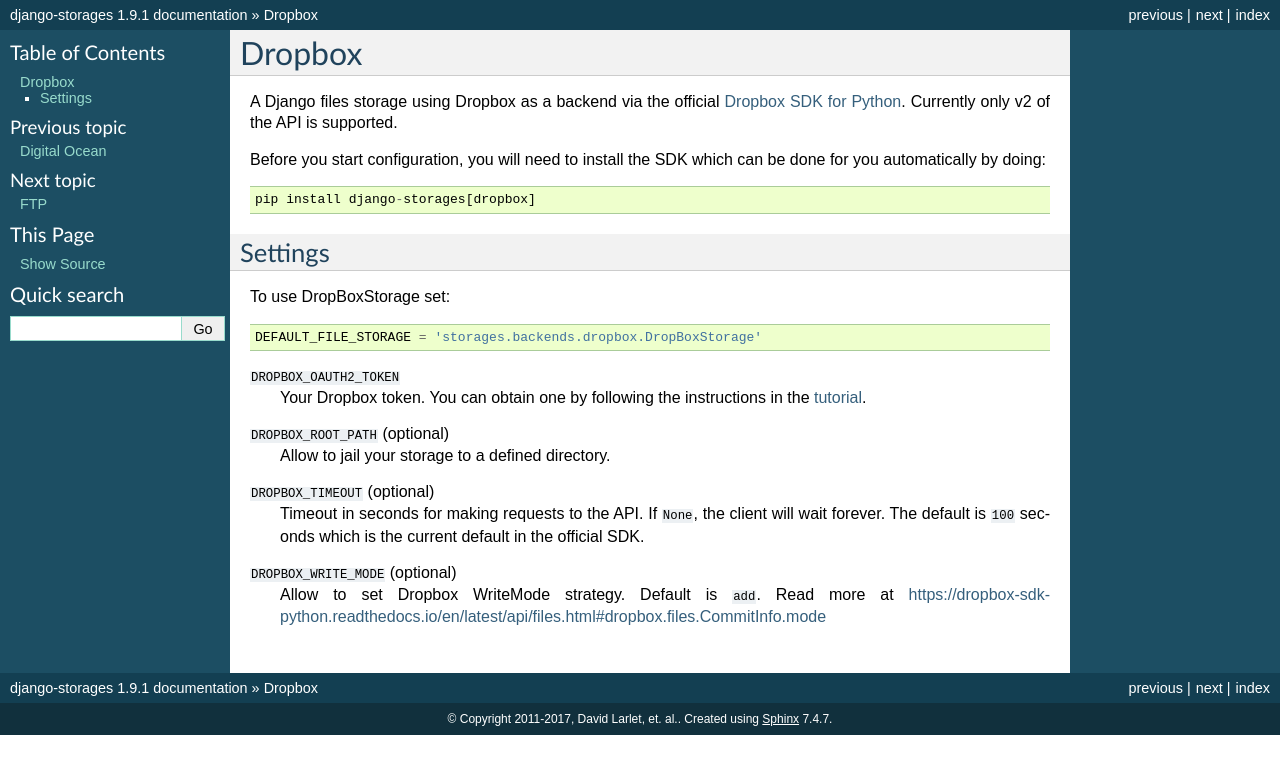
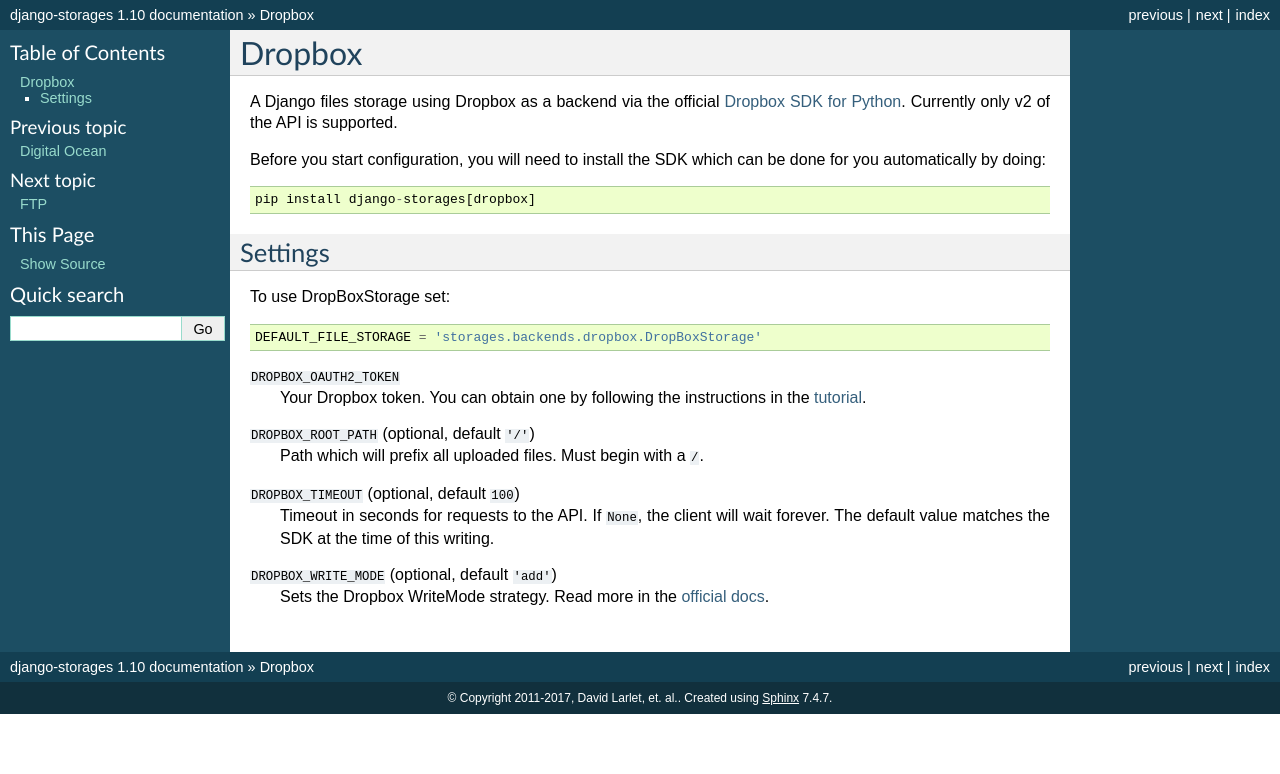
Before and after one commit to jschneier/django-storages, a Sphinx documentation site: the page built from docs/backends/dropbox.rst, in a window 1280 px wide. Shown: the top 774 px of the page. Built offline with Sphinx 7.4.7, drawn with Linux system fonts in a browser that asks for light colours.

```diff
--- a/docs/backends/dropbox.rst
+++ b/docs/backends/dropbox.rst
@@ -17,18 +17,18 @@ To use DropBoxStorage set::
     DEFAULT_FILE_STORAGE = 'storages.backends.dropbox.DropBoxStorage'
 
 ``DROPBOX_OAUTH2_TOKEN``
-    Your Dropbox token. You can obtain one by following the instructions in the `tutorial`_.
+   Your Dropbox token. You can obtain one by following the instructions in the `tutorial`_.
 
-``DROPBOX_ROOT_PATH`` (optional)
-    Allow to jail your storage to a defined directory.
+``DROPBOX_ROOT_PATH`` (optional, default ``'/'``)
+   Path which will prefix all uploaded files. Must begin with a ``/``.
 
-``DROPBOX_TIMEOUT`` (optional)
-      Timeout in seconds for making requests to the API. If ``None``, the client will wait forever.
-      The default is ``100`` seconds which is the current default in the official SDK.
+``DROPBOX_TIMEOUT`` (optional, default ``100``)
+   Timeout in seconds for requests to the API. If ``None``, the client will wait forever.
+   The default value matches the SDK at the time of this writing.
 
-``DROPBOX_WRITE_MODE`` (optional)
-      Allow to set Dropbox WriteMode strategy.
-      Default is ``add``. Read more at https://dropbox-sdk-python.readthedocs.io/en/latest/api/files.html#dropbox.files.CommitInfo.mode
+``DROPBOX_WRITE_MODE`` (optional, default ``'add'``)
+   Sets the Dropbox WriteMode strategy. Read more in the `official docs`_.
 
 .. _`tutorial`: https://www.dropbox.com/developers/documentation/python#tutorial
 .. _`Dropbox SDK for Python`: https://www.dropbox.com/developers/documentation/python#tutorial
+.. _`official docs`: https://dropbox-sdk-python.readthedocs.io/en/latest/api/files.html#dropbox.files.WriteMode
--- a/storages/__init__.py
+++ b/storages/__init__.py
@@ -1 +1 @@
-__version__ = '1.9.1'
+__version__ = '1.10'
```
Also changed, not shown: CHANGELOG.rst (+62 -24 lines).
